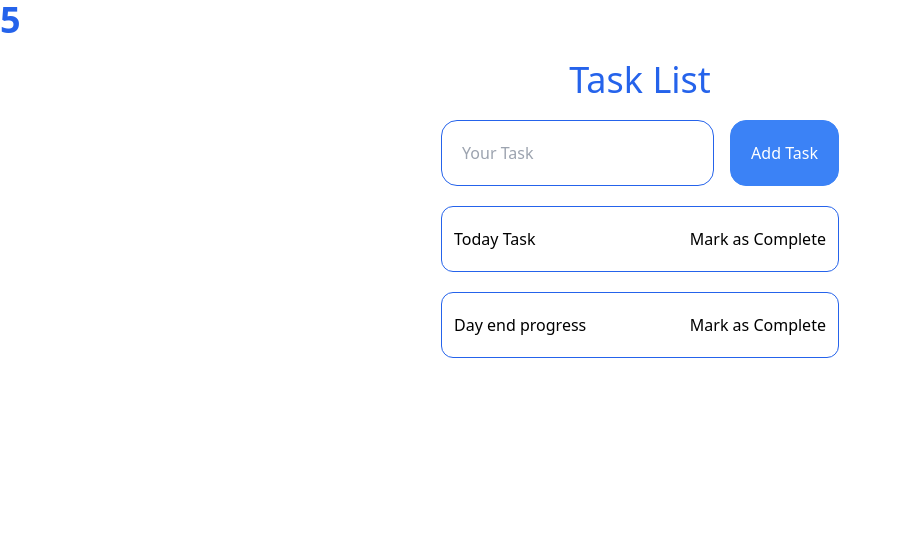
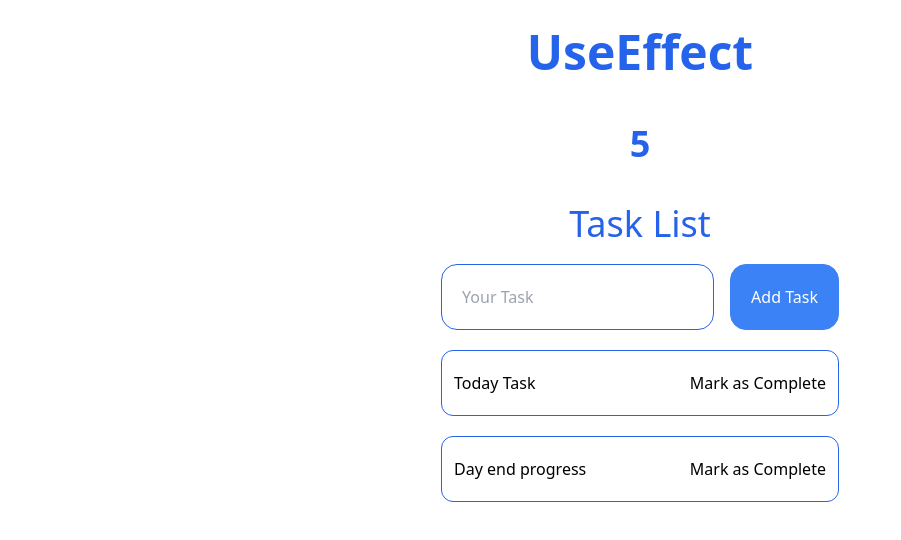
Before and after one commit to mohitgoyat525/react-test, a React (Create React App) app: page /Task in a window 1280 px wide. Shown: the top 540 px of the page, without its empty margins (0-901 px from the left). Built offline with nearby package versions, Linux system fonts and the light colour scheme.

Commit message:
add-changes

```diff
--- a/src/components/home/TaskWork.jsx
+++ b/src/components/home/TaskWork.jsx
@@ -8,8 +8,9 @@ const TaskWork = () => {
         },1000)
     })
   return (
-            <div>
-                <p className="text-blue-600 font-semibold text-4xl ">{count}</p>
+      <div>
+          <h1 className="text-center font-bold text-5xl text-blue-600 py-7">UseEffect</h1>
+                <p className="text-center py-5 text-blue-600 font-semibold text-4xl ">{count}</p>
             </div>
   )
 }
```
